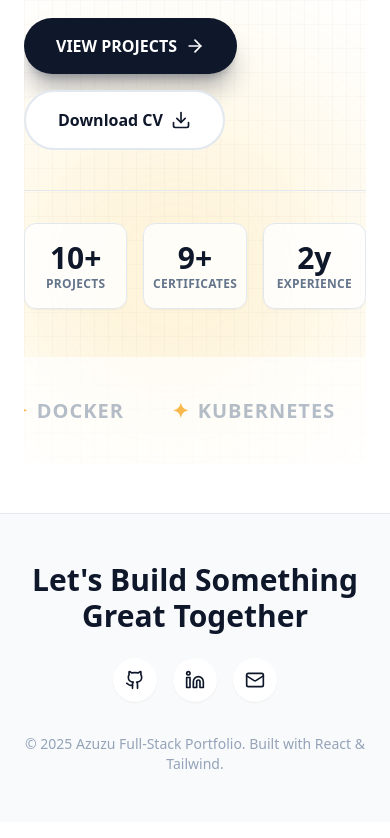
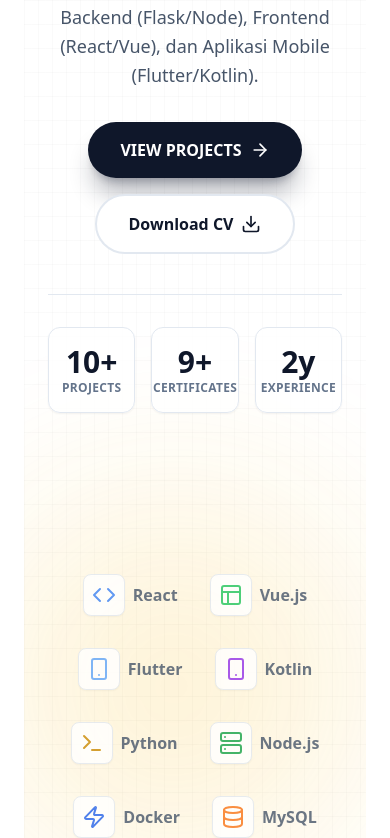
Before and after one commit to viiazuh/-portofolio, a React (Vite) app: page / in a window 390 px wide. Shown: the part 890-1728 px from the top of the page. Built offline with nearby package versions, Linux system fonts and the light colour scheme.

Commit message:
Final Polish: Clean UI for Home and Certificates

```diff
--- a/src/pages/Home.jsx
+++ b/src/pages/Home.jsx
@@ -1,34 +1,49 @@
 import { Link } from 'react-router-dom';
-// PERHATIKAN: ArrowRight sudah saya masukkan di sini
 import {
   Download, Database, Zap, Code, Smartphone,
-  ArrowRight, Layout
+  ArrowRight, Layout, Terminal, Server, Globe
 } from 'lucide-react';
 
-// --- KOMPONEN TAMBAHAN: TECH MARQUEE ---
-const TechMarquee = () => {
+// --- KOMPONEN BARU: TECH STACK GRID (Lebih Profesional) ---
+const TechStack = () => {
   const techs = [
-    "React", "Vue.js", "Flutter", "Kotlin", "Python", "Flask", "Docker", "Kubernetes",
-    "Tailwind", "Node.js", "MySQL", "Git", "CI/CD", "Figma", "Firebase"
+    { name: "React", icon: <Code className="text-blue-500"/> },
+    { name: "Vue.js", icon: <Layout className="text-green-500"/> },
+    { name: "Flutter", icon: <Smartphone className="text-blue-400"/> },
+    { name: "Kotlin", icon: <Smartphone className="text-purple-600"/> },
+    { name: "Python", icon: <Terminal className="text-yellow-600"/> },
+    { name: "Node.js", icon: <Server className="text-green-600"/> },
+    { name: "Docker", icon: <Zap className="text-blue-600"/> },
+    { name: "MySQL", icon: <Database className="text-orange-500"/> },
   ];
 
   return (
-    <div className="w-full overflow-hidden py-10 opacity-70 bg-white">
-      <div className="flex w-max animate-marquee gap-12">
-        {[...techs, ...techs, ...techs].map((tech, index) => (
-          <div key={index} className="flex items-center gap-2 text-slate-400 font-bold text-xl uppercase tracking-wider">
-            <span className="text-amber-500">✦</span> {tech}
-          </div>
-        ))}
-      </div>
+    <div className="py-10 border-t border-slate-100 bg-slate-50/50">
+        <div className="max-w-6xl mx-auto px-6 text-center">
+            <p className="text-sm font-bold text-slate-400 uppercase tracking-widest mb-8">
+                Powering applications with modern stack
+            </p>
+            <div className="flex flex-wrap justify-center gap-8 md:gap-12 opacity-80 hover:opacity-100 transition-opacity duration-500">
+                {techs.map((tech, index) => (
+                    <div key={index} className="flex items-center gap-2 group cursor-default">
+                        <div className="p-2 bg-white rounded-lg shadow-sm border border-slate-200 group-hover:-translate-y-1 transition-transform duration-300">
+                            {tech.icon}
+                        </div>
+                        <span className="font-semibold text-slate-600 group-hover:text-slate-900 transition-colors">
+                            {tech.name}
+                        </span>
+                    </div>
+                ))}
+            </div>
+        </div>
     </div>
   );
 };
 
-// --- KOMPONEN TAMBAHAN: STATS CARD ---
+// --- KOMPONEN STATS CARD ---
 const StatCard = ({ number, label }) => (
-  <div className="flex flex-col items-center p-4 bg-white/80 backdrop-blur-sm rounded-xl border border-slate-200 shadow-sm hover:shadow-md transition-all">
-    <span className="text-3xl font-extrabold text-slate-900">{number}</span>
+  <div className="flex flex-col items-center p-4 bg-white/80 backdrop-blur-sm rounded-xl border border-slate-200 shadow-sm hover:shadow-md transition-all group">
+    <span className="text-3xl font-extrabold text-slate-900 group-hover:text-blue-600 transition-colors">{number}</span>
     <span className="text-xs font-semibold text-slate-500 uppercase tracking-wide">{label}</span>
   </div>
 );
@@ -37,7 +52,7 @@
   const fotoProfil = "/profile.jpg";
 
   return (
-    <div className="relative overflow-hidden min-h-screen">
+    <div className="relative overflow-hidden min-h-screen flex flex-col">
         {/* 1. BACKGROUND GRID PATTERN */}
         <div className="absolute inset-0 z-0 h-full w-full bg-white bg-[linear-gradient(to_right,#8080800a_1px,transparent_1px),linear-gradient(to_bottom,#8080800a_1px,transparent_1px)] bg-[size:14px_24px]"></div>
 
@@ -45,11 +60,11 @@
         <div className="absolute top-0 left-0 w-96 h-96 bg-blue-400/20 rounded-full blur-[100px] animate-pulse"></div>
         <div className="absolute bottom-0 right-0 w-96 h-96 bg-amber-400/20 rounded-full blur-[100px] animate-pulse delay-1000"></div>
 
-        {/* --- MAIN CONTENT --- */}
-        <div className="relative z-10 grid grid-cols-1 lg:grid-cols-2 gap-12 items-center mb-12 pt-10">
+        {/* --- MAIN CONTENT (HERO) --- */}
+        <div className="relative z-10 grid grid-cols-1 lg:grid-cols-2 gap-12 items-center mb-12 pt-16 md:pt-20 px-6 max-w-7xl mx-auto flex-grow">
 
             {/* --- TEKS KIRI --- */}
-            <div className="order-2 lg:order-1 animate-fade-in-up">
+            <div className="order-2 lg:order-1 animate-fade-in-up text-center lg:text-left">
                 <div className="inline-flex items-center gap-2 px-4 py-2 bg-slate-900 text-white rounded-full font-bold text-xs mb-6 shadow-lg shadow-slate-900/20">
                     <Zap size={14} className="text-amber-400 fill-current" />
                     OPEN FOR WORK
@@ -63,12 +78,12 @@
                     <span className="text-amber-500">.</span>
                 </h1>
 
-                <p className="text-slate-600 text-lg mb-8 max-w-md leading-relaxed">
+                <p className="text-slate-600 text-lg mb-8 max-w-md leading-relaxed mx-auto lg:mx-0">
                     Seorang <b>Full-Stack & Mobile Developer</b>. Saya ahli membangun Backend (Flask/Node), Frontend (React/Vue), dan Aplikasi Mobile (Flutter/Kotlin).
                 </p>
 
                 {/* Tombol Aksi */}
-                <div className="flex flex-wrap gap-4 mb-10">
+                <div className="flex flex-wrap gap-4 mb-10 justify-center lg:justify-start">
                     <Link to="/projects" className="group bg-slate-900 text-white px-8 py-4 rounded-full font-bold shadow-xl shadow-slate-900/30 hover:bg-slate-800 transition-all hover:-translate-y-1 flex items-center gap-2">
                         VIEW PROJECTS <ArrowRight size={20} />
                     </Link>
@@ -78,7 +93,7 @@
                 </div>
 
                 {/* Stats Row */}
-                <div className="grid grid-cols-3 gap-4 max-w-md border-t border-slate-200 pt-8">
+                <div className="grid grid-cols-3 gap-4 max-w-md border-t border-slate-200 pt-8 mx-auto lg:mx-0">
                     <StatCard number="10+" label="Projects" />
                     <StatCard number="9+" label="Certificates" />
                     <StatCard number="2y" label="Experience" />
@@ -86,7 +101,7 @@
             </div>
 
             {/* --- FOTO KANAN --- */}
-            <div className="order-1 lg:order-2 relative flex justify-center lg:justify-end group">
+            <div className="order-1 lg:order-2 relative flex justify-center lg:justify-end group py-10 lg:py-0">
                 <div className="absolute top-1/2 left-1/2 -translate-x-1/2 -translate-y-1/2 w-[110%] h-[110%] border border-dashed border-slate-300 rounded-full animate-[spin_20s_linear_infinite]"></div>
 
                 <div className="relative z-10 w-72 h-80 md:w-80 md:h-[450px] overflow-hidden rounded-2xl border-4 border-white shadow-2xl bg-white rotate-3 hover:rotate-0 transition-transform duration-500">
@@ -113,8 +128,8 @@
             </div>
         </div>
 
-        {/* 3. TECH MARQUEE (Running Text) */}
-        <TechMarquee />
+        {/* 3. TECH STACK (GANTI MARQUEE JADI GRID YANG RAPI) */}
+        <TechStack />
     </div>
   );
 };
```
